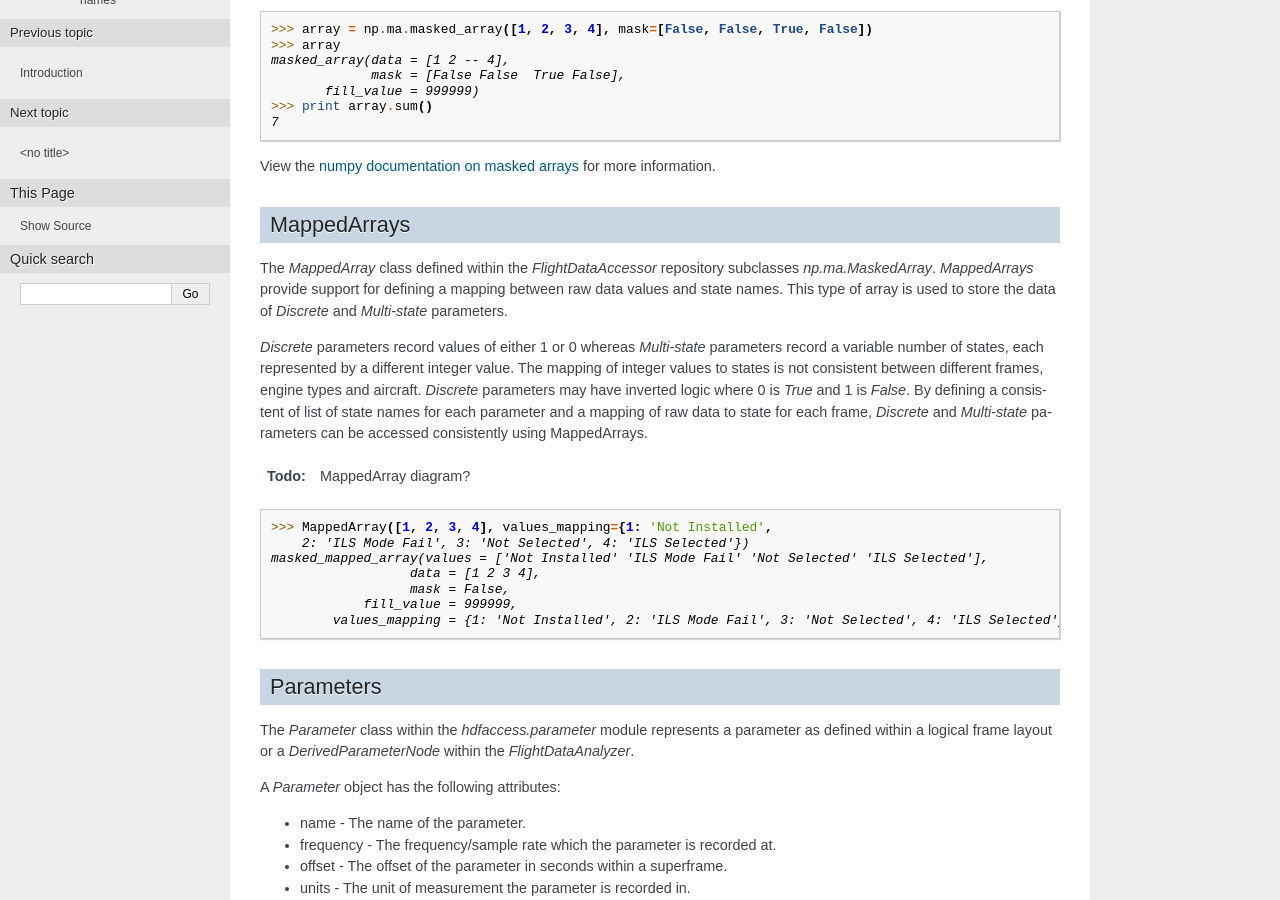
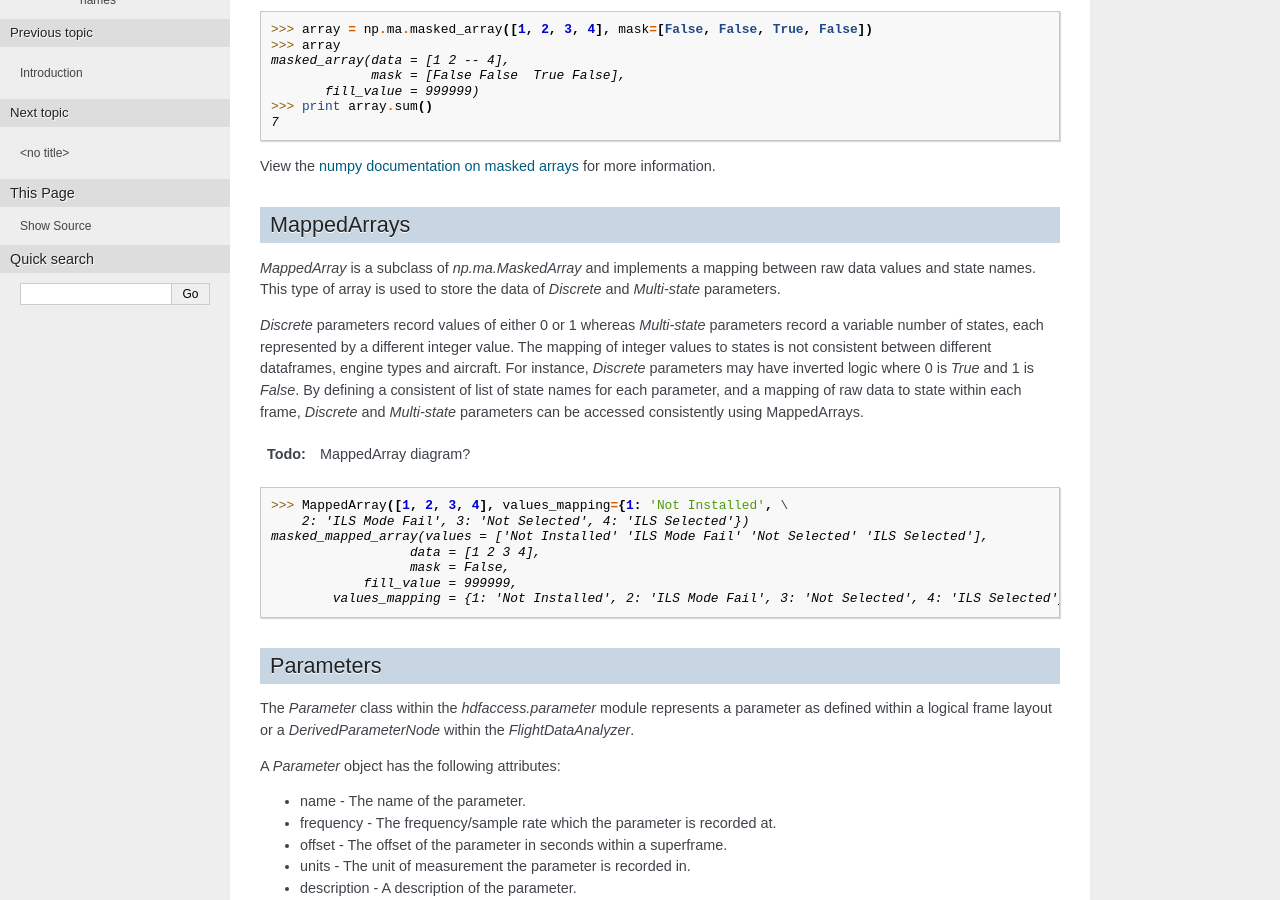
Before and after one commit to geolffrey/FlightDataAccessor, a Sphinx documentation site: the page built from doc/source/Overview.rst, in a window 1280 px wide and 900 px high, scrolled down 387 px. Built offline with Sphinx 7.4.7, drawn with Linux system fonts in a browser that asks for light colours; formulas are drawn with MathJax 3; pages that are not in the unit, such as notebooks, are missing from menus.

Commit message:
Overview.rst improvements.

```diff
--- a/doc/source/Overview.rst
+++ b/doc/source/Overview.rst
@@ -31,15 +31,15 @@ View the `numpy documentation on masked arrays <http://docs.scipy.org/doc/numpy/
 MappedArrays
 ------------
 
-The `MappedArray` class defined within the `FlightDataAccessor` repository subclasses `np.ma.MaskedArray`. `MappedArrays` provide support for defining a mapping between raw data values and state names. This type of array is used to store the data of `Discrete` and `Multi-state` parameters.
+`MappedArray` is a subclass of `np.ma.MaskedArray` and implements a mapping between raw data values and state names. This type of array is used to store the data of `Discrete` and `Multi-state` parameters.
 
-`Discrete` parameters record values of either 1 or 0 whereas `Multi-state` parameters record a variable number of states, each represented by a different integer value. The mapping of integer values to states is not consistent between different frames, engine types and aircraft. `Discrete` parameters may have inverted logic where 0 is `True` and 1 is `False`. By defining a consistent of list of state names for each parameter and a mapping of raw data to state for each frame, `Discrete` and `Multi-state` parameters can be accessed consistently using MappedArrays.
+`Discrete` parameters record values of either 0 or 1 whereas `Multi-state` parameters record a variable number of states, each represented by a different integer value. The mapping of integer values to states is not consistent between different dataframes, engine types and aircraft. For instance, `Discrete` parameters may have inverted logic where 0 is `True` and 1 is `False`. By defining a consistent of list of state names for each parameter, and a mapping of raw data to state within each frame, `Discrete` and `Multi-state` parameters can be accessed consistently using MappedArrays.
 
 .. todo:: MappedArray diagram?
 
 .. code-block:: python
 
-   >>> MappedArray([1, 2, 3, 4], values_mapping={1: 'Not Installed',
+   >>> MappedArray([1, 2, 3, 4], values_mapping={1: 'Not Installed', \
        2: 'ILS Mode Fail', 3: 'Not Selected', 4: 'ILS Selected'})
    masked_mapped_array(values = ['Not Installed' 'ILS Mode Fail' 'Not Selected' 'ILS Selected'],
                      data = [1 2 3 4],
```
